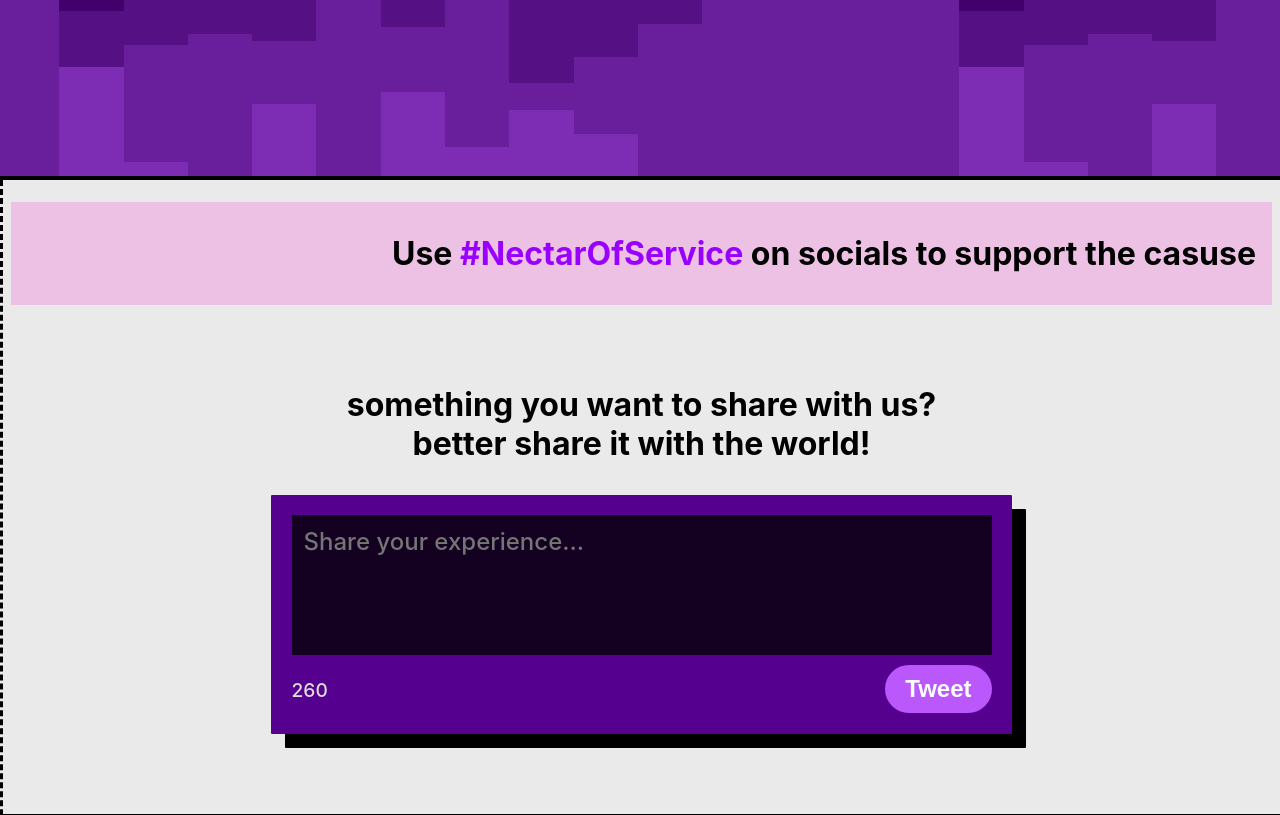
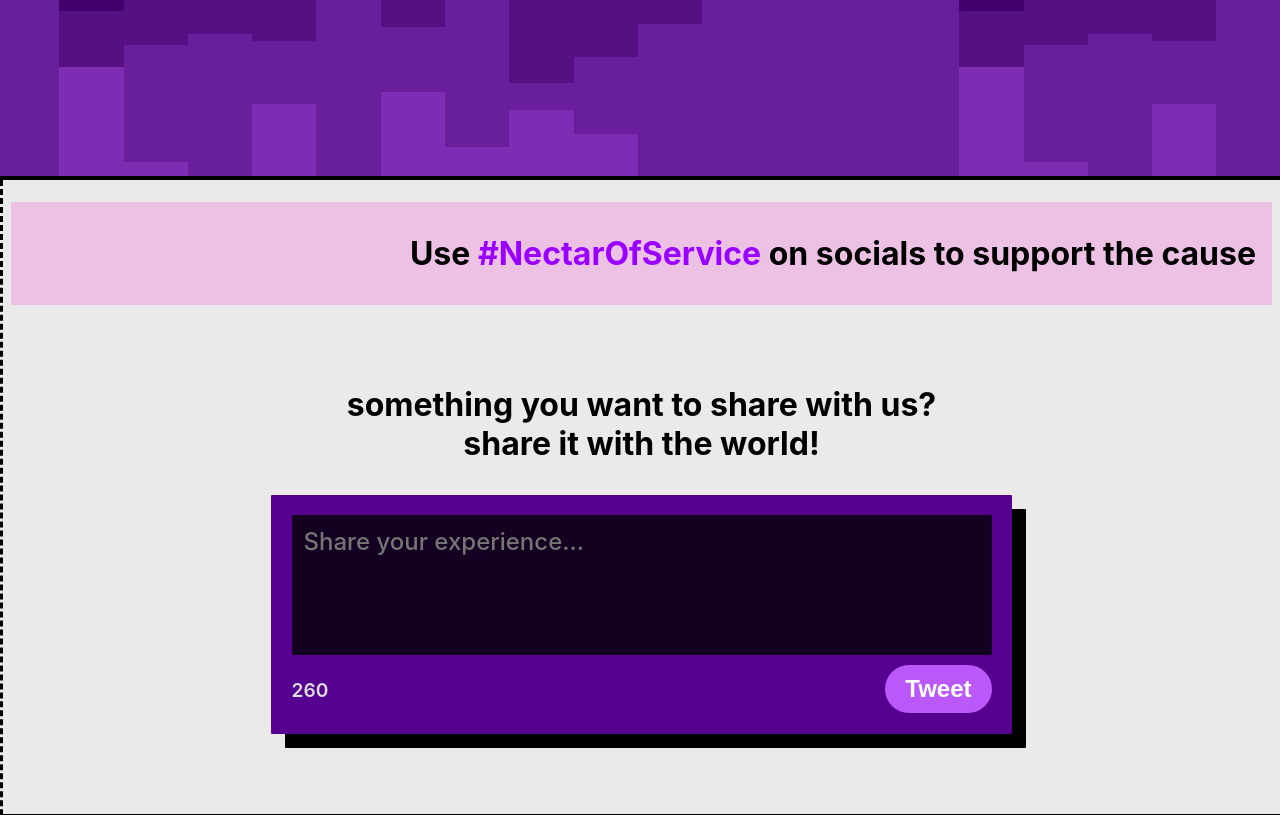
Before and after one commit to Chirag8023/NectarOfService, a PHP site: page /NectarOfService/social_buzz/social_buzz.php in a window 1280 px wide. Shown: the part 747-1562 px from the top of the page. Run offline with PHP 8.4, Linux system fonts and the light colour scheme; some libraries are stand-ins or nearby versions; some web fonts are replaced.

Commit message:
minor changes

```diff
--- a/assets/main_style.css
+++ b/assets/main_style.css
@@ -18,22 +18,23 @@
 	src: local('Bungee Outline'), url('http://localhost/NectarOfService/assets/fonts/BungeeOutline-Regular.ttf') format('truetype');
 }
 
-body::-webkit-scrollbar {
+body::-webkit-scrollbar, textarea::-webkit-scrollbar {
 	width: 10px;
 	background-color: #000;
 }
 
 
-body::-webkit-scrollbar-thumb {
+body::-webkit-scrollbar-thumb, textarea::-webkit-scrollbar-thumb {
 	background: #888;
 	border-radius:1px; /* Make the scrollbar more curved */
 }
 
-body::-webkit-scrollbar-thumb:hover {
+body::-webkit-scrollbar-thumb:hover, textarea::-webkit-scrollbar-thumb:hover  {
 	background: #999;
+	cursor:initial;
 }
 
-body::-webkit-scrollbar-thumb:active {
+body::-webkit-scrollbar-thumb:active, textarea::-webkit-scrollbar-thumb:active {
 	background: #aaa;
 }
 
--- a/social_buzz/social_buzz.php
+++ b/social_buzz/social_buzz.php
@@ -82,7 +82,7 @@
             color: #ddd;
             font-size: 1.2rem;
             margin-top: 6px;
-            font-weight: 500;
+            font-weight: 600;
         }
 
         #tweet-button {
@@ -109,11 +109,11 @@
             <div id="tweets-container"></div>
     </div>
     <div id="social-buzz-middle">
-        <h1>Use <span style="color:#9900ff">#NectarOfService</span> on socials to support the casuse</h1>
+        <h1>Use <span style="color:#9900ff">#NectarOfService</span> on socials to support the cause</h1>
     </div>
 
     <div id="social-buzz-bottom">
-        <h1 style="text-align:center;">something you want to share with us?<br>better share it with the world!</h1>
+        <h1 style="text-align:center;">something you want to share with us?<br>share it with the world!</h1>
         <div id="tweet-popup">
             <textarea id="tweet-text" placeholder="Share your experience..." rows="4" maxlength="260"></textarea>
                 <div style="display:flex; justify-content:space-between; align-items:baseline;">
@@ -122,6 +122,6 @@
                 </div>
         </div>
     </div>
-    <script src="http://localhost/NectarOfService/social_buzz/social_buzz_script.js"></script>
+    <script src="http://localhost/NectarOfService/assets/scripts/social_buzz_script.js"></script>
 </body>
 <?php include '../assets/footer.php'; ?>
```
Also changed, not shown: assets/scripts/social_buzz_script.js (renamed from social_buzz/social_buzz_script.js).
